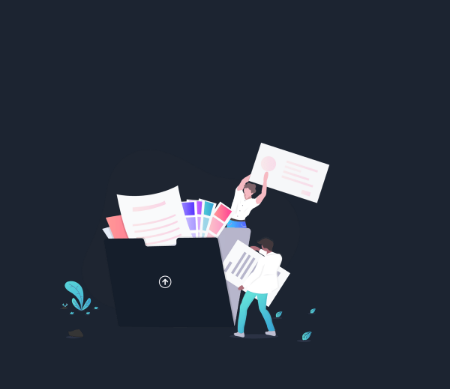
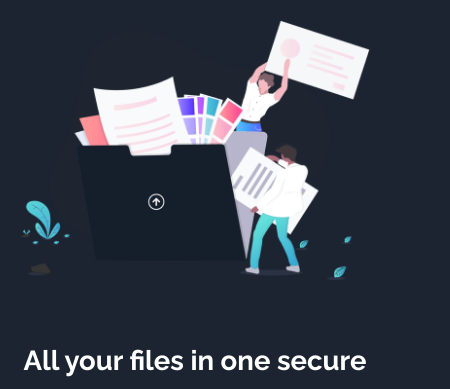
Before and after one commit to esuthecodeboy/Fylo-Dark-Theme-Landing-Page, a plain HTML site: page index.html in a window 390 px wide. Shown: the part 142-531 px from the top of the page, 450 px wide, since content can reach past the window. Drawn offline with nearby package versions, Linux system fonts and the light colour scheme.

Commit message:
Added a few media queries to different sections

```diff
--- a/scss/_features.scss
+++ b/scss/_features.scss
@@ -17,7 +17,9 @@
     justify-content: center;
     align-items: center;
     text-align: center;
-    // border: 1px solid red;
+    @include breakpoint(small) {
+      padding: 0 2rem;
+    }
 
     img {
       padding-bottom: 3rem;
--- a/scss/_global.scss
+++ b/scss/_global.scss
@@ -39,16 +39,16 @@ img {
   margin: 0 auto;
   padding: 7.3rem 6rem 8.7rem 6rem;
   overflow: hidden;
+
+  @include breakpoint(small) {
+    padding: 25px 20px 100px 20px;
+  }
 }
 
 h1,
 h2 {
   font-family: $font-title;
 }
-
-// section {
-//   padding: 7.3rem 6rem 8.7rem 6rem;
-// }
 
 .btn {
   display: inline-block;
@@ -58,6 +58,10 @@ h2 {
   cursor: pointer;
   transition: all 0.2s ease-in;
 
+  @include breakpoint(small) {
+    width: 100%;
+  }
+
   &:hover {
     transform: translateY(-0.5rem);
   }
--- a/scss/_header.scss
+++ b/scss/_header.scss
@@ -4,17 +4,21 @@
   flex-wrap: wrap;
   justify-content: space-between;
   align-items: center;
-  // 7.9rem left, 7.2rem top, 7.2rem bottom
   padding: 7.2rem 8rem;
+
+  @include breakpoint(medium) {
+    padding: 5.6rem 2.5rem;
+  }
+
   img {
-    width: 8.5rem;
+    width: 18.5rem;
 
     @include breakpoint(medium) {
-      // width
+      width: 13.5rem;
     }
 
-    @include breakpoint(large) {
-      width: 18.5rem;
+    @include breakpoint(small) {
+      width: 8.5rem;
     }
   }
 
@@ -22,6 +26,10 @@
     display: flex;
     li a {
       padding: 0 5rem;
+
+      @include breakpoint(small) {
+        padding: 0 1rem;
+      }
     }
   }
 }
--- a/scss/_productivity.scss
+++ b/scss/_productivity.scss
@@ -7,11 +7,19 @@
     justify-items: center;
     align-items: center;
     gap: 5rem;
+
+    @include breakpoint(small) {
+      grid-template-columns: 1fr;
+    }
   }
 
   &__img {
     max-width: 61.5rem;
     text-align: center;
+
+    @include breakpoint(small) {
+      max-width: 31.1rem;
+    }
   }
 
   &__content {
@@ -23,6 +31,9 @@
     h2 {
       font-size: 4.6rem;
       max-width: 40rem;
+      @include breakpoint(small) {
+        font-size: 2.2rem;
+      }
     }
 
     p {
--- a/scss/_showcase.scss
+++ b/scss/_showcase.scss
@@ -18,6 +18,11 @@
     height: 33vw;
     bottom: 0;
     background-image: url("../images/bg-curvy-desktop.svg");
+
+    @include breakpoint(small) {
+      height: 75vw;
+      background-image: url("../images/bg-curvy-mobile.svg");
+    }
     background-size: cover;
     background-repeat: no-repeat;
     background-position: bottom center;
@@ -34,6 +39,10 @@
     font-size: 4rem;
     padding: 5.5rem 0;
     max-width: 74rem;
+
+    @include breakpoint(small) {
+      font-size: 2.75rem;
+    }
   }
 
   p {
--- a/scss/_testimonials.scss
+++ b/scss/_testimonials.scss
@@ -9,12 +9,20 @@
     grid-template-columns: repeat(auto-fit, minmax(36.5rem, 1fr));
     gap: 4rem;
     position: relative;
+    @include breakpoint(small) {
+      padding-top: 3rem;
+    }
   }
 
   .quote {
     position: absolute;
     top: 4.5rem;
     left: 5rem;
+
+    @include breakpoint(small) {
+      top: 0.5rem;
+      left: 2.5rem;
+    }
   }
 
   &__content {
--- a/scss/_variables.scss
+++ b/scss/_variables.scss
@@ -20,19 +20,16 @@ $white: #ffffff;
 // Breakpoints
 $breakpoints: (
   // Phones
-    small: 499px,
+    small: 37.5rem,
   // Tablet
-    medium: 899px,
-  // Desktop
-    large: 999px,
-  // Large Desktop
-    xlarge: 1399px
+    medium: 76.8rem,
+
 );
 
 @mixin breakpoint($size) {
   $breakpoint-value: map-get($breakpoints, $size);
 
-  @media screen and (min-width: $breakpoint-value) {
+  @media screen and (max-width: $breakpoint-value) {
     @content;
   }
 }
```
Also changed, not shown: css/main.css.
